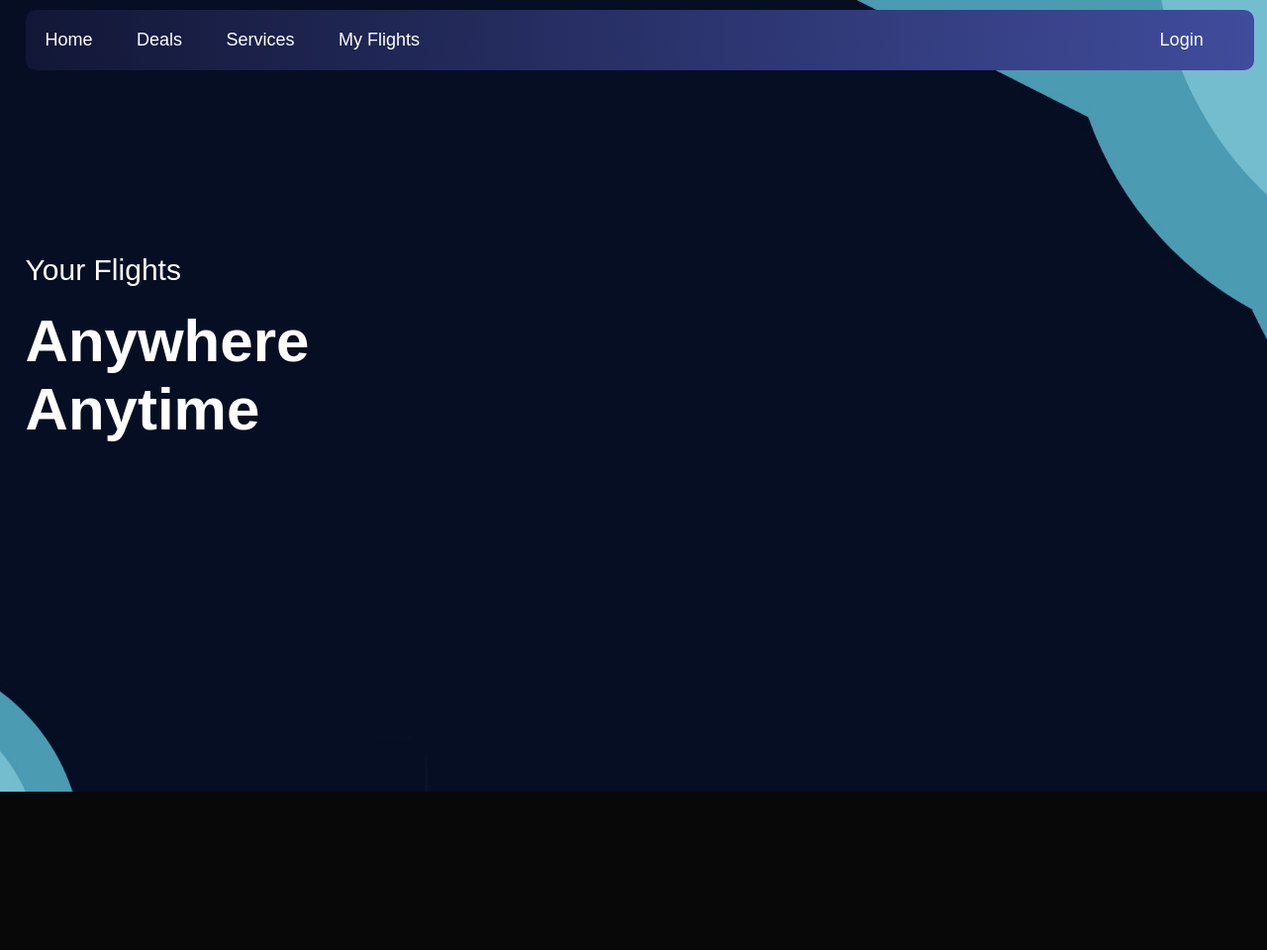
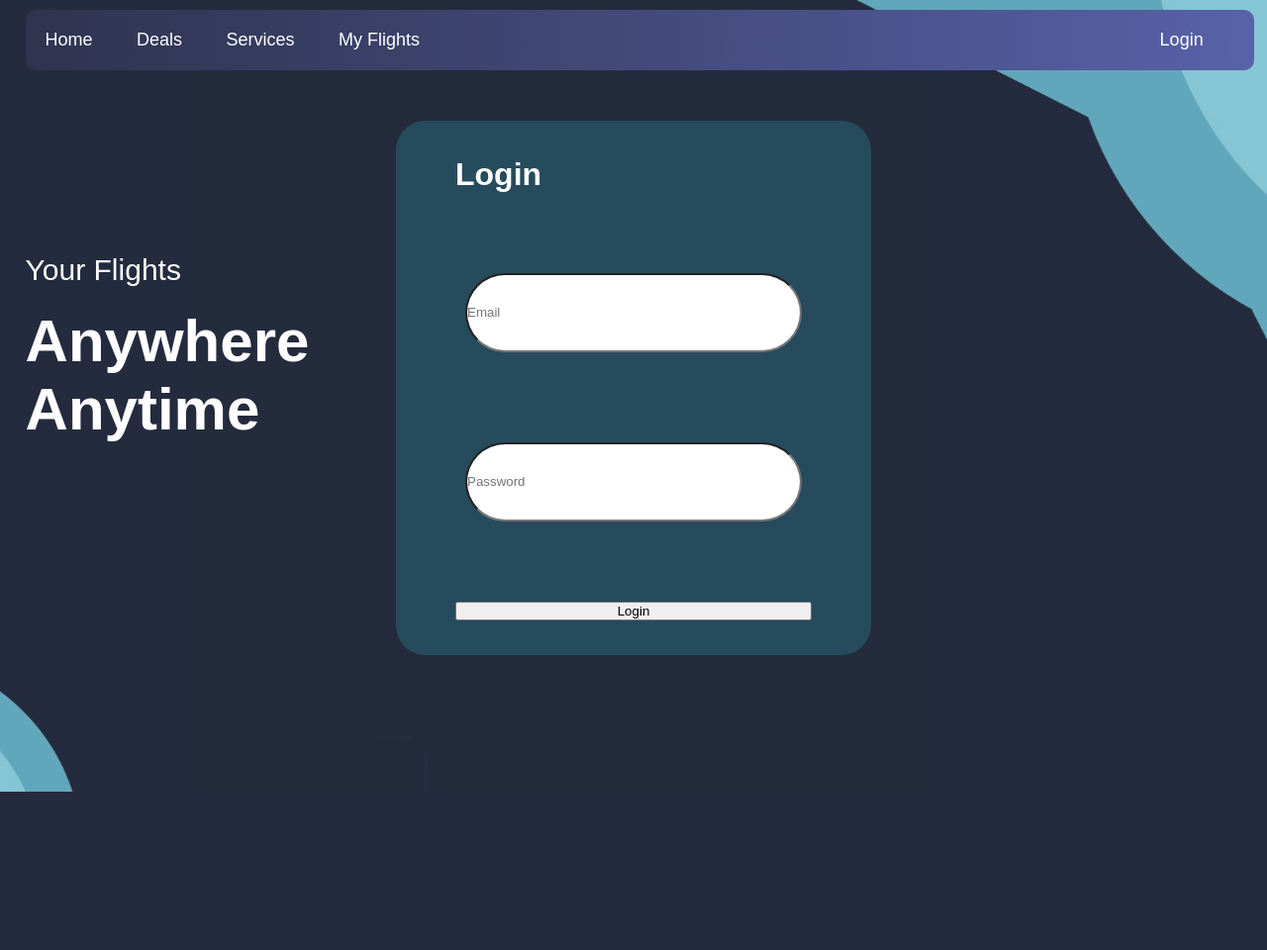
Before and after one commit to Reinaldo-Frci/Airline-Manager, a Django app: page / in a window 1280 px wide. Shown: the whole page at 99% size. After the commit the page ends 800 px from the top, so only its background shows below. Run offline with Django 5.2, Linux system fonts and the light colour scheme.

Commit message:
fix: changes to login popup

```diff
--- a/clientside/static/clientside/css/index.css
+++ b/clientside/static/clientside/css/index.css
@@ -81,7 +81,7 @@ nav ul li a:hover::after{
 
 
 
-.popup{
+#loginButton{
     position: fixed;
     right: 3%;
     top: 20px;
@@ -98,29 +98,53 @@ nav ul li a:hover::after{
 
 }
 
-.popup:hover{
+#loginButton:hover{
     background-color:#616bad;
 }
 
 /* The actual popup (appears on top) */
-.popuptext {
-    visibility: hidden;
-    width: 160px;
-    background-color: #555;
-    color: #fff;
-    text-align: center;
+.popup {
+    visibility: visible;
+    display: flex;
+    background: rgba(255, 255, 255, 0.12);
+    width: 150%;
+    height: 150%;
     border-radius: 6px;
     padding: 8px 0;
+    position: fixed;
+    justify-content: center;
+    align-items: center;
+    left: 50%;
+    top: 30%;
+    transform: translate(-50%, -50%);
+    z-index: 1;
+
+}
+
+.popup form {
+    display: grid;
+    justify-content: center;
+    margin: 2px 2px;
+    align-items: center;
+    background-color: #264b5d;
+    border-radius: 30px;
+    height: 45%;
+    width: 25%;
     position: absolute;
-    z-index: 1;
-    right: 45%;
-    top: 100px;
+    top: 40%;
+}
+.popup form input {
+    margin: 10px;
+    left: 15px;
+    width: 340px;
+    height: 80px;
+    border-radius: 60px;
 }
 
 
 
 /* Toggle this class when clicking on the popup container (hide and show the popup) */
-.popuptext .show {
+.popup.show {
   visibility: visible;
 }
 
--- a/clientside/static/clientside/js/index.js
+++ b/clientside/static/clientside/js/index.js
@@ -1,8 +1,10 @@
 function popup(){
-  let popup = document.getElementById("myPopup");
+  var popup = document.getElementById("loginPopup");
   popup.classList.toggle("show");
 }
 
 document.addEventListener('DOMContentLoaded', function(){
     document.getElementById("loginButton").onclick = popup;
+    document.getElementById("loginPopup").onsubmit = popup;
+/*    document.getElementById("loginPopup").onclick = popup; */
 })
--- a/clientside/templates/clientside/index.html
+++ b/clientside/templates/clientside/index.html
@@ -20,12 +20,17 @@
                 <li><a href="#">Services</a></li>
                 <li><a href="#">My Flights</a></li>
                 {% if not request.user.is_authenticated %}
-                <div class="popup" id="loginButton">Login</div>
+                <div class="popupButton" id="loginButton">Login</div>
                 {% endif %}
             </ul>
         </nav>
-        <div class="popuptext" id="myPopup">
-            <h1>OIIIIIII</h1>
+        <div class="popup" id="loginPopup">
+            <form>
+                <h1>Login</h1>
+                <input id="email" type="text" placeholder="Email">
+                <input id="password" type="password" placeholder="Password">
+                <button type="submit" name="submit">Login</button>
+            </form>
         </div>
         <div class="header-text">
             <p>Your <span>Flights</span></p>
```
